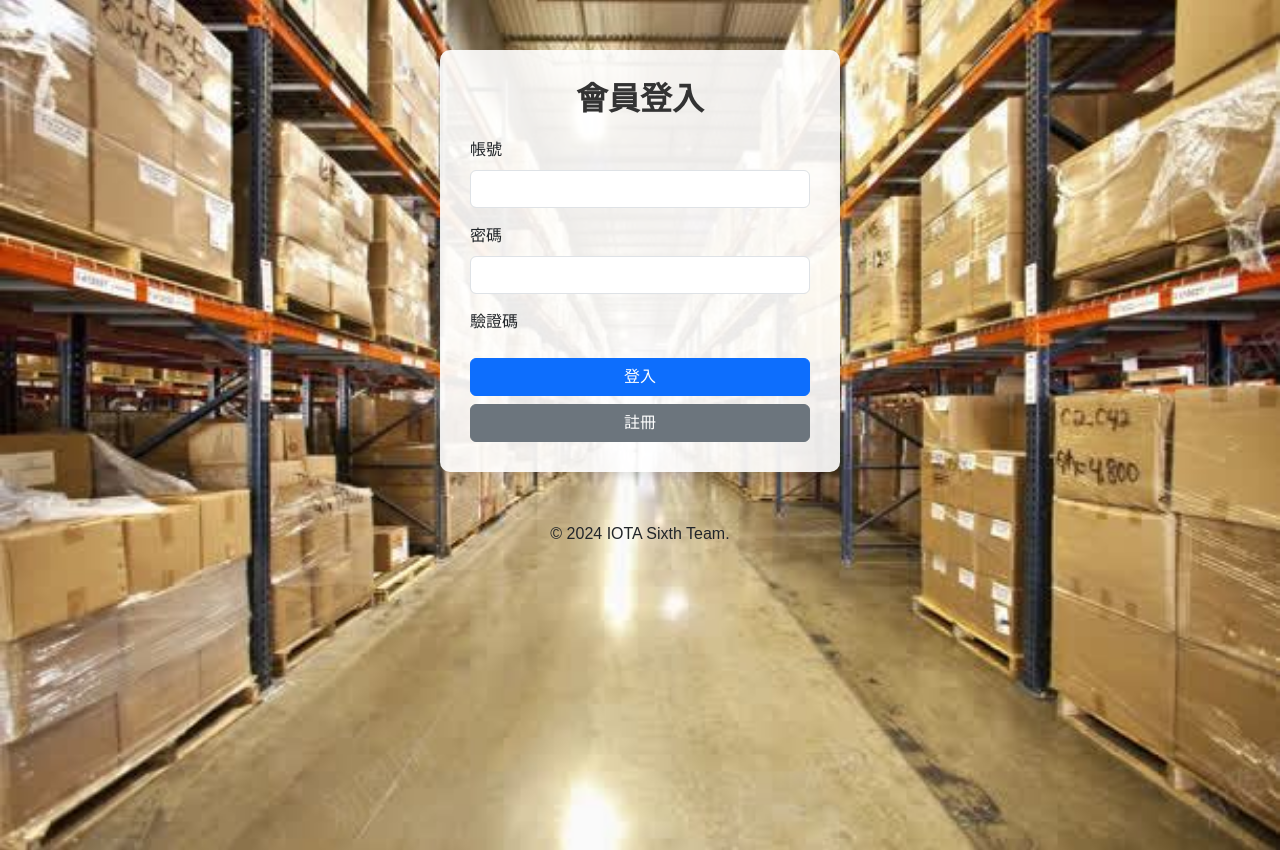
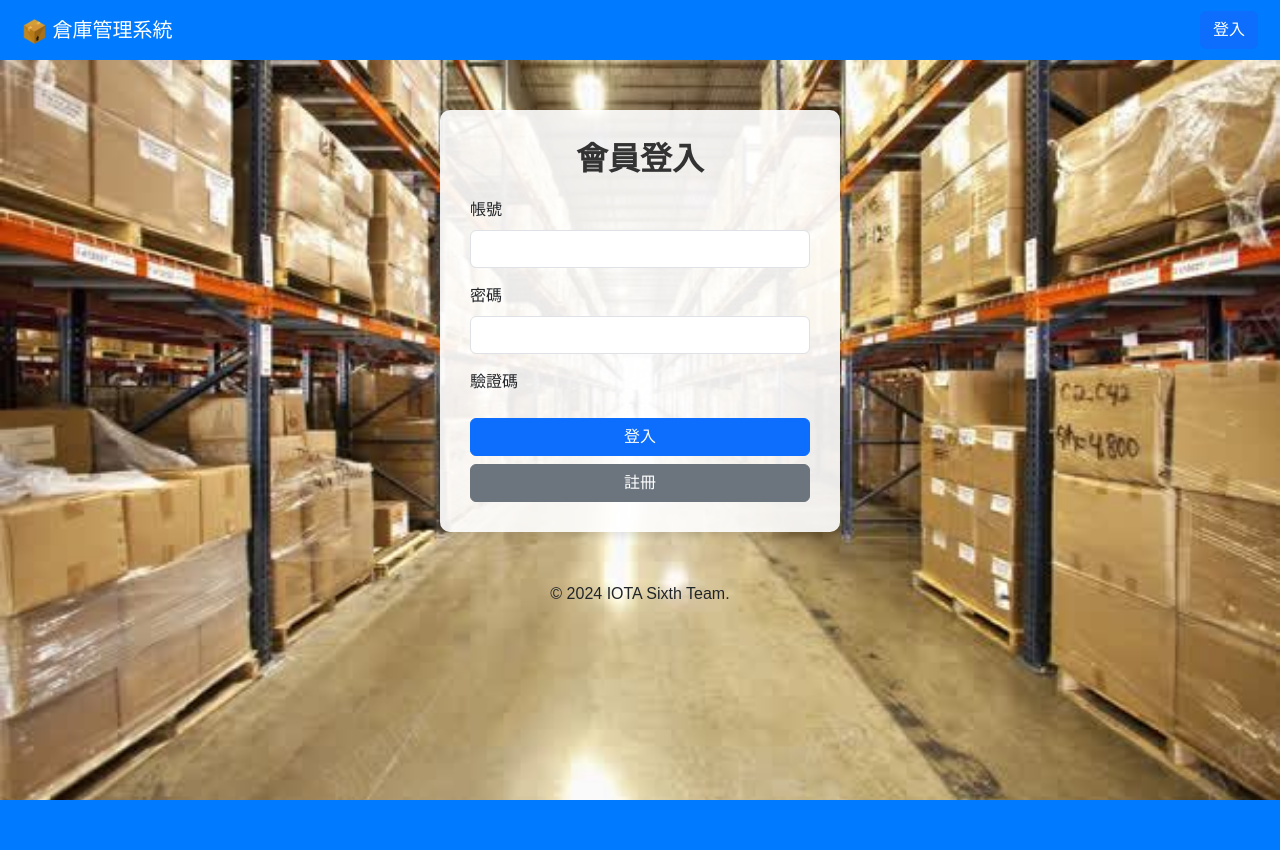
Before and after one commit to pagee123/warehouse_Django2, a Django app: page /login in a window 1280 px wide. After the commit the page ends 800 px from the top, so only its background shows below. Run offline with Django 5.2, Linux system fonts and the light colour scheme; some libraries are stand-ins or nearby versions.

Commit message:
20241022

```diff
--- a/myapp/views.py
+++ b/myapp/views.py
@@ -1,6 +1,6 @@
 from django.shortcuts import render, redirect , get_object_or_404
 from django.contrib.auth import authenticate, login
-from django.http import HttpResponse
+from django.http import HttpResponse,JsonResponse
 from django.contrib import messages
 from .forms import *
 import random
@@ -17,6 +17,7 @@
 from rest_framework.permissions import IsAuthenticated
 from django.contrib.auth.decorators import login_required
 from django.forms.models import model_to_dict
+from django.views.decorators.csrf import csrf_exempt
 
 # Create your views here.
 
@@ -103,6 +104,9 @@
         'selected_type': int(product_type)  # 當前選中的類型
     }
     return render(request, 'product_list.html', context)
+
+def product_detail(request,id=None):
+    return render(request,'products_detail.html',locals())
 
 def update_quantity(request, product_id):
     product = get_object_or_404(Product, pk=product_id)
@@ -254,8 +258,22 @@
         return Response({'message': 'Login Failed'}, status=status.HTTP_401_UNAUTHORIZED)
 
 @api_view(['GET'])
-#@login_required  # 確保只有已登錄用戶可以訪問
+@login_required  # 確保只有已登錄用戶可以訪問
 def get_user_profile(request):
     user = request.user
+    # idget = request.GET['id']
+    # user = User.objects.filter(id = idget)
+    # userList = list(user.values())
+    # return JsonResponse(userList,safe=False)
     serializer = UserSerializer(user)
     return Response(serializer.data)
+
+@csrf_exempt
+def barcode_search(request):
+    if request.method == 'POST':
+        barcodecatch = request.POST['barcode']
+        data = Product.objects.filter( barcode = barcodecatch )
+        dataList = list(data.values())
+        return JsonResponse(dataList,safe=False)
+    else:
+        return HttpResponse("fails")
--- a/templates/base2.html
+++ b/templates/base2.html
@@ -14,15 +14,6 @@
             background-position: center;
             background-repeat: no-repeat;
             font-family: 'Arial', sans-serif;
-        }
-
-        .navbar-custom {
-            background-color: #007bff;
-            padding: 10px;
-        }
-        .navbar-custom .navbar-brand,
-        .navbar-custom .navbar-nav .nav-link {
-            color: white;
         }
         .welcome-container {
             margin-top: 50px;
@@ -110,7 +101,7 @@
     {% block content %}{% endblock content%}
     <footer>
         <p style="text-align:center;">&copy; 2024 IOTA Sixth Team.</p>
-      </footer>
+    </footer>
     <script src="{% static 'js/bootstrap.bundle.min.js' %}"></script>
     <script src="https://kit.fontawesome.com/315581fd07.js" crossorigin="anonymous"></script> <!-- 添加 Font Awesome -->
 </body>
--- a/templates/login.html
+++ b/templates/login.html
@@ -1,4 +1,4 @@
-{% extends "base2.html" %}
+{% extends "base.html" %}
 {% block title %}
     <title>登入頁面</title>
     {% load static %}
@@ -7,14 +7,11 @@
     <style>
         body {
             background-image: url("{% static 'images/boxes.jpg' %}");
-            background-size: cover;
-            background-position: center;
-            background-repeat: no-repeat;
-            font-family: 'Arial', sans-serif;
             height: 100vh;
             {% comment %} display: flex; {% endcomment %}
             justify-content: center;
             align-items: center;
+            flex-direction: column;
         }
     </style>
 {% endblock title %}
--- a/templates/product_list.html
+++ b/templates/product_list.html
@@ -207,7 +207,7 @@
                 {% for product in products %}
                 <div class="product-card">
                     <div class="card-header">
-                        <h4>{{ product.product_name }}</h4>
+                        <a href="/products_detail/{{product.serial_number}}/"><h4>{{ product.product_name }}</h4></a>
                     </div>
                     <div class="card-body">
                         <p><strong>序號:</strong> {{ product.serial_number }}</p>
--- /dev/null
+++ b/templates/products_detail.html
@@ -0,0 +1,6 @@
+{% extends "base.html" %}
+{% block title %}
+<title>詳細產品資料</title>
+{% endblock title %}
+{% block content %}
+{% endblock content %}
--- a/warehouse_Django2/urls.py
+++ b/warehouse_Django2/urls.py
@@ -43,6 +43,8 @@
     path('api/users/<int:pk>/', UserDetailAPIView.as_view(), name='user_detail_api'),  # 單一使用者
     path('api/login/', login_user, name='login_user'),
     path('api/user/profile/', get_user_profile, name='user-profile'),
+    path('api/barcode/',views.barcode_search),
+    path('products/products_detail/<int:id>/',views.product_detail),
 
 
 
```
Also changed, not shown: db.sqlite3, 1 other file.
